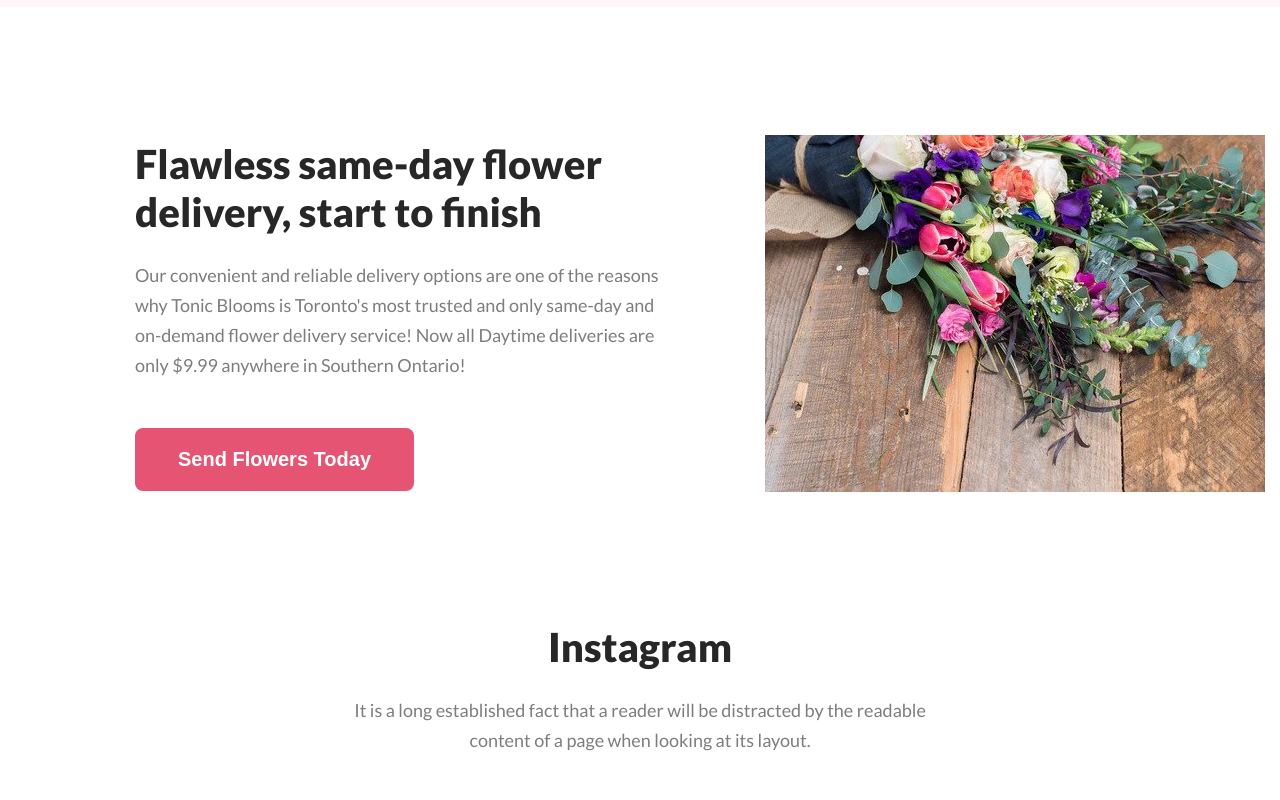
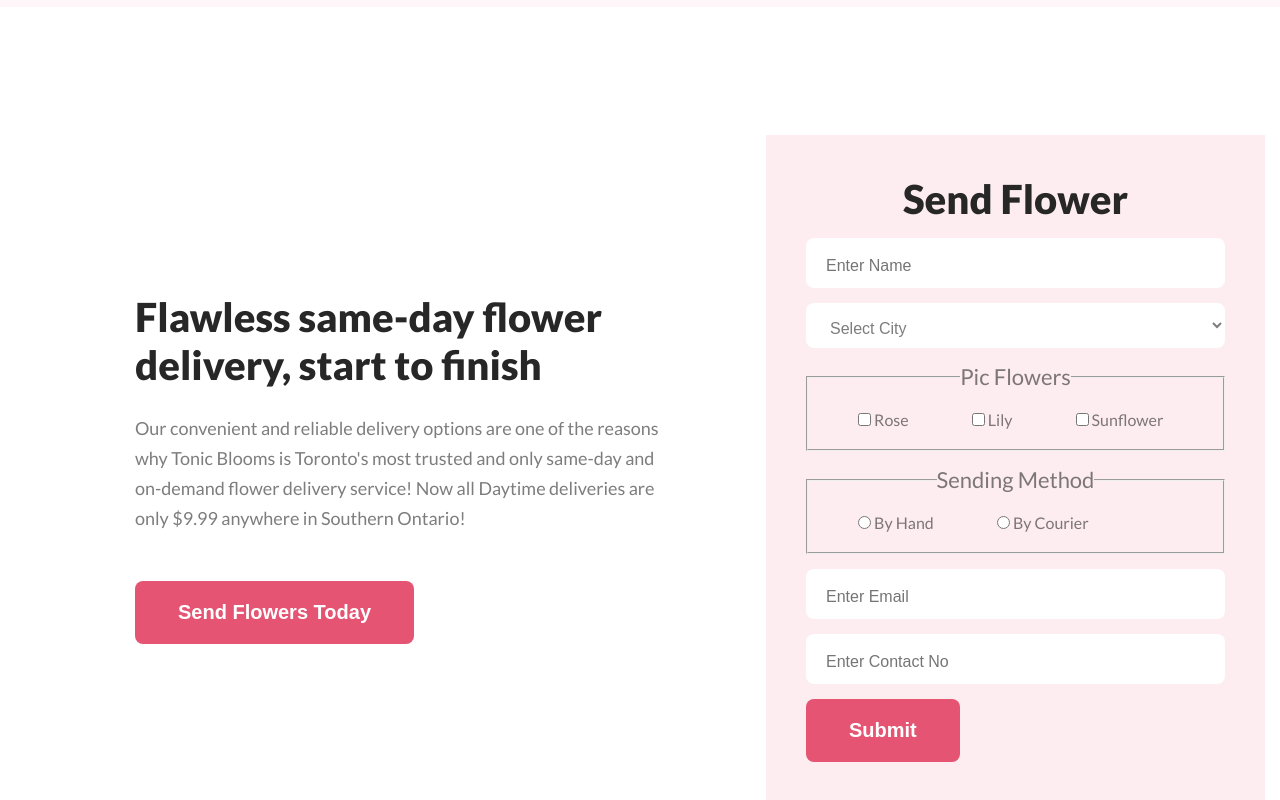
Before and after one commit to Ananda-Das/flower-shop, a plain HTML site: page index.html in a window 1280 px wide. Shown: the part 2360-3160 px from the top of the page. Drawn offline with Linux system fonts and the light colour scheme.

Commit message:
update bonus section

```diff
--- a/index.html
+++ b/index.html
@@ -40,23 +40,24 @@
         </div>
       </section>
       <!-- banner-container-end -->
-
     </header>
     <main>
-
       <!-- our-feature-start -->
       <section class="section-width section-break" id="our-feature">
         <h2 class="heading">Our Featured Flowers</h2>
-        <p class="paragraph">It is a long established fact that a reader will be distracted by the readable <br> content of a page when looking at its layout.</p>
+        <p class="paragraph">
+          It is a long established fact that a reader will be distracted by the readable <br />
+          content of a page when looking at its layout.
+        </p>
         <div class="feature-items">
           <div class="curve-box">
-                <img class="curve-box-img1" src="asset/pngwing 6.png" alt="">
+            <img class="curve-box-img1" src="asset/pngwing 6.png" alt="" />
           </div>
           <div class="curve-box">
-                <img class="curve-box-img2" src="asset/pngwing 5.png" alt="">
+            <img class="curve-box-img2" src="asset/pngwing 5.png" alt="" />
           </div>
           <div class="curve-box">
-                <img class="curve-box-img3" src="asset/pngwing 7.png" alt="">
+            <img class="curve-box-img3" src="asset/pngwing 7.png" alt="" />
           </div>
         </div>
         <div class="feature-items-text">
@@ -95,12 +96,41 @@
       <section class="section-width section-break" id="bonus-section">
         <div class="bonus-container">
           <div class="bonus-text">
-            <h2 class="bonus-heading">Flawless same-day flower <br> delivery, start to finish</h2>
-            <p class="bonus-paragraph">Our convenient and reliable delivery options are one of the reasons why Tonic Blooms is Toronto's most trusted and only same-day and on-demand flower delivery service! Now all Daytime deliveries are only $9.99 anywhere in Southern Ontario!</p>
+            <h2 class="bonus-heading">
+              Flawless same-day flower <br />
+              delivery, start to finish
+            </h2>
+            <p class="bonus-paragraph">
+              Our convenient and reliable delivery options are one of the reasons why Tonic Blooms is Toronto's most trusted and only same-day and
+              on-demand flower delivery service! Now all Daytime deliveries are only $9.99 anywhere in Southern Ontario!
+            </p>
             <button class="btn">Send Flowers Today</button>
           </div>
-          <div class="bonus-img">
-            <img src="asset/bonus.jpg" alt="">
+          <div class="bonus-form">
+            <h2 class="bonus-form-heading">Send Flower</h2>
+            <form action="">
+              <input type="text" name="Name" placeholder="Enter Name" id="" />
+              <select name="address">
+                <option value="">Select City</option>
+                <option value="Dhaka">Dhaka</option>
+                <option value="Chattogram">Chattogram</option>
+                <option value="Rajshahi">Rajshahi</option>
+              </select>
+              <fieldset>
+                <legend>Pic Flowers</legend>
+                <label class="flower" for="Rose"> <input type="checkbox" name="flower" id="" /> Rose </label>
+                <label class="flower" for="Lily"> <input type="checkbox" name="flower" id="" /> Lily </label>
+                <label class="flower" for="Sunflower"> <input type="checkbox" name="flower" id="" /> Sunflower </label>
+              </fieldset>
+              <fieldset>
+                <legend>Sending Method</legend>
+                <label class="flower" for="Rose"> <input type="radio" name="flower" id="" /> By Hand </label>
+                <label class="flower" for="Lily"> <input type="radio" name="flower" id="" /> By Courier </label>
+              </fieldset>
+              <input type="email" name="email" placeholder="Enter Email" id="" />
+              <input type="number" placeholder="Enter Contact No" />
+              <button class="btn">Submit</button>
+            </form>
           </div>
         </div>
       </section>
@@ -151,7 +181,10 @@
     <footer class="section-break">
       <div class="footer-container">
         <h2 class="footer-heading"><span class="footer-heading-extra">Flower</span>Shop</h2>
-        <p class="footer-text">It is a long established fact that a reader will be distracted by the readable <br> content of a page when looking at its layout.</p>
+        <p class="footer-text">
+          It is a long established fact that a reader will be distracted by the readable <br />
+          content of a page when looking at its layout.
+        </p>
         <p class="copyright-content">@2020-2023, FlowerShop.com. All rights reserved.</p>
       </div>
     </footer>
--- a/style.css
+++ b/style.css
@@ -1,10 +1,9 @@
-body {
-  font-family: "Lato", sans-serif;
-}
-
 * {
   margin: 0;
   padding: 0;
+}
+body {
+  font-family: "Lato", sans-serif;
 }
 .btn {
   padding: 20px 43px;
@@ -124,25 +123,69 @@ body {
 }
 
 /* bonus-section-styles */
-.bonus-container{
+.bonus-container {
   display: flex;
   justify-content: space-around;
   align-items: center;
   gap: 105px;
   padding-left: 120px;
 }
-.bonus-heading{
+.bonus-heading {
+  color: #272727;
+  font-size: 40px;
+  font-weight: 800;
+}
+.bonus-paragraph {
+  color: rgba(39, 39, 39, 0.6);
+  font-size: 18px;
+  font-weight: 400;
+  line-height: 30px;
+  margin-bottom: 48px;
+  margin-top: 24px;
+}
+.bonus-form-heading{
   color: #272727;
     font-size: 40px;
     font-weight: 800;
+    text-align: center;
+    margin-bottom: 15px;
 }
-.bonus-paragraph{
+.bonus-form {
+  background-color: #e554731a;
+  padding: 40px;
+  /* width: 425px; */
+}
+fieldset {
+  padding: 20px;
+  margin-bottom: 15px;
   color: rgba(39, 39, 39, 0.6);
-    font-size: 18px;
-    font-weight: 400;
-    line-height: 30px;
-    margin-bottom: 48px;
-    margin-top: 24px;
+  font-size: 16px;
+  font-weight: 400;
+}
+legend {
+  text-align: center;
+  font-size: 22px;
+}
+.bonus-form input[type="text"],
+input[type="email"],
+input[type="number"],
+select {
+  border-radius: 8px;
+  background: #fff;
+  color: rgba(39, 39, 39, 0.6);
+  font-size: 16px;
+  font-weight: 400;
+  width: 311px;
+  height: 45px;
+  padding: 5px 88px 0 20px;
+  border: 0;
+  margin-bottom: 15px;
+}
+.bonus-form select {
+  width: 100%;
+}
+.flower {
+  padding: 30px;
 }
 
 /* instragram-section-styles */
```
Lines whose indentation alone changed are shown as unchanged.
